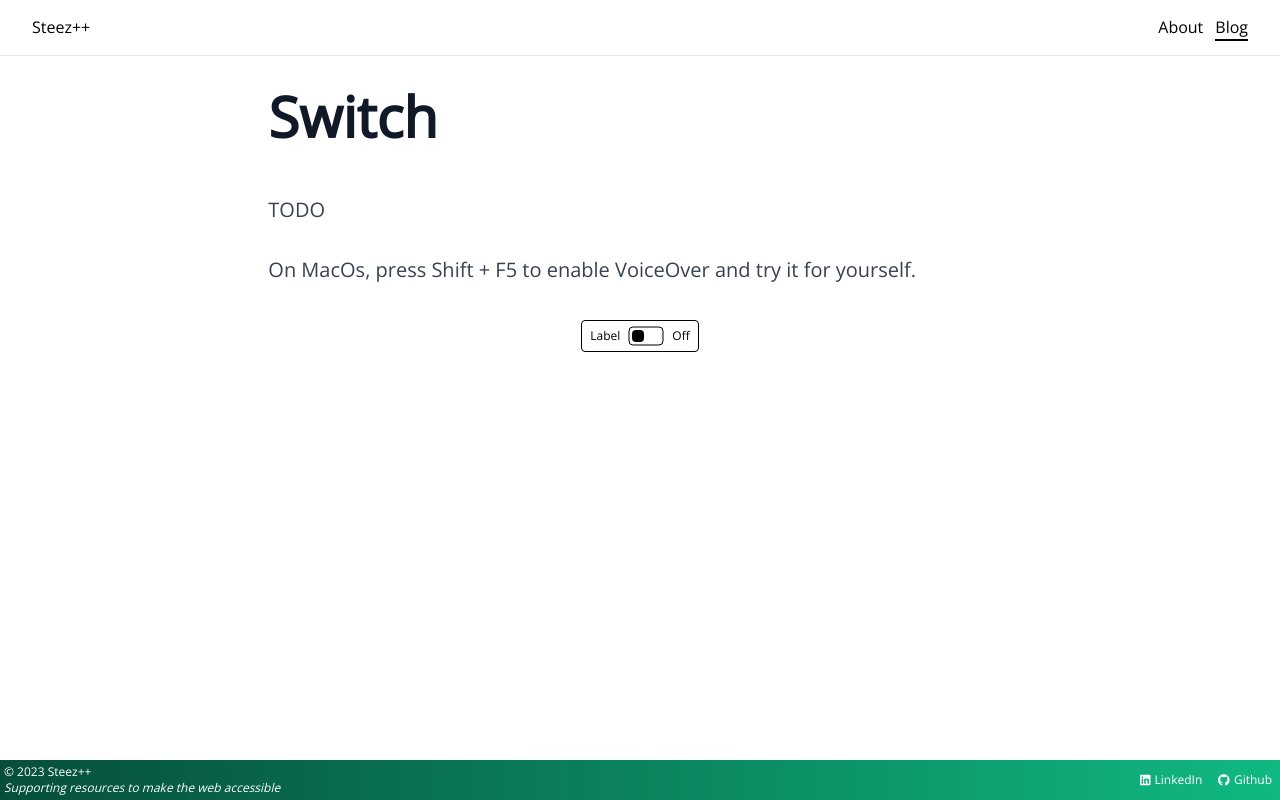
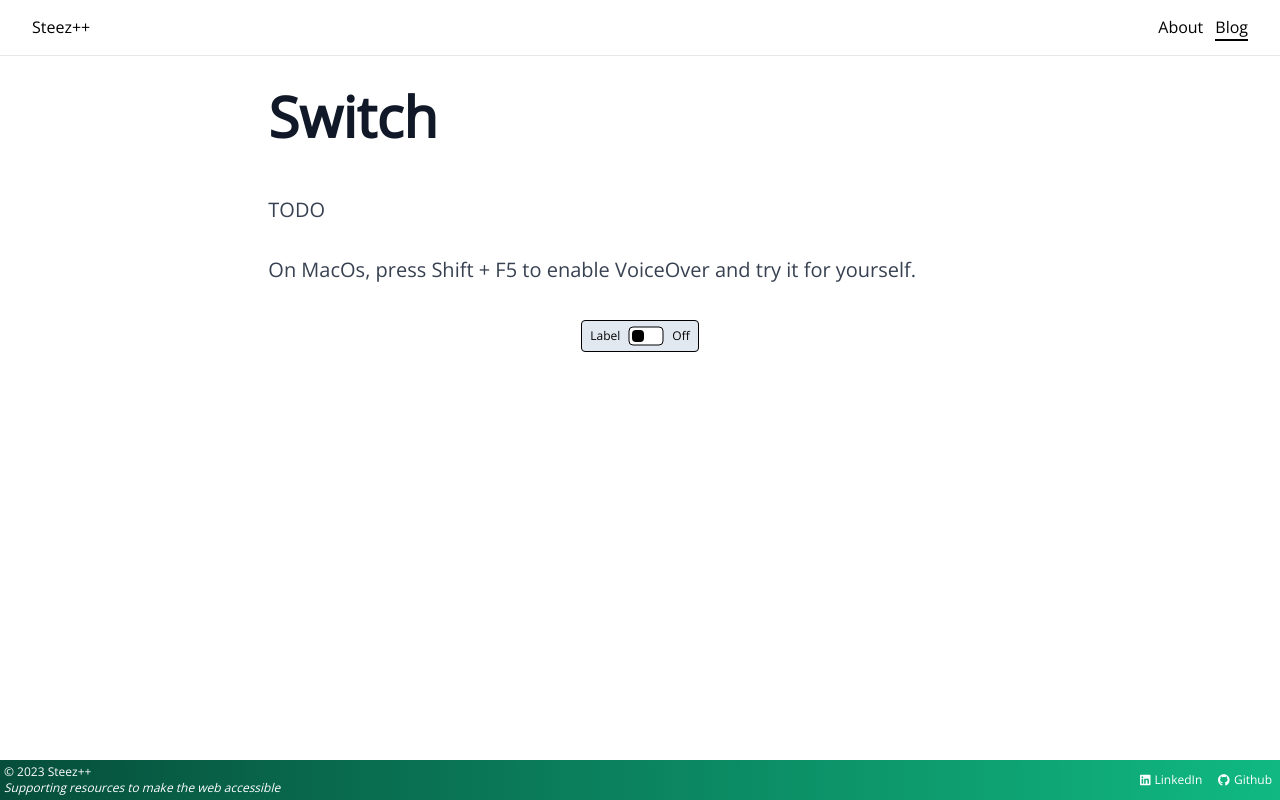
Before and after one commit to steezplusplus/Accessible-Web-Components, a Next.js app: page /blog/switch in a window 1280 px wide. Built offline with nearby package versions, Linux system fonts and the light colour scheme.

Commit message:
style: bg color of switch

```diff
--- a/app/blog/switch/_components/switch/Switch.tsx
+++ b/app/blog/switch/_components/switch/Switch.tsx
@@ -15,7 +15,7 @@ export function Switch() {
       type="button"
       aria-checked={ariaChecked}
       onClick={handleClick}
-      className="flex h-8 items-center justify-center rounded border border-black p-2 text-xs"
+      className="flex h-8 items-center justify-center rounded border border-black bg-slate-200 p-2 text-xs"
     >
       <span>Label</span>
       <svg xmlns="http://www.w3.org/2000/svg" height="20" width="36" className="ml-2">
```
